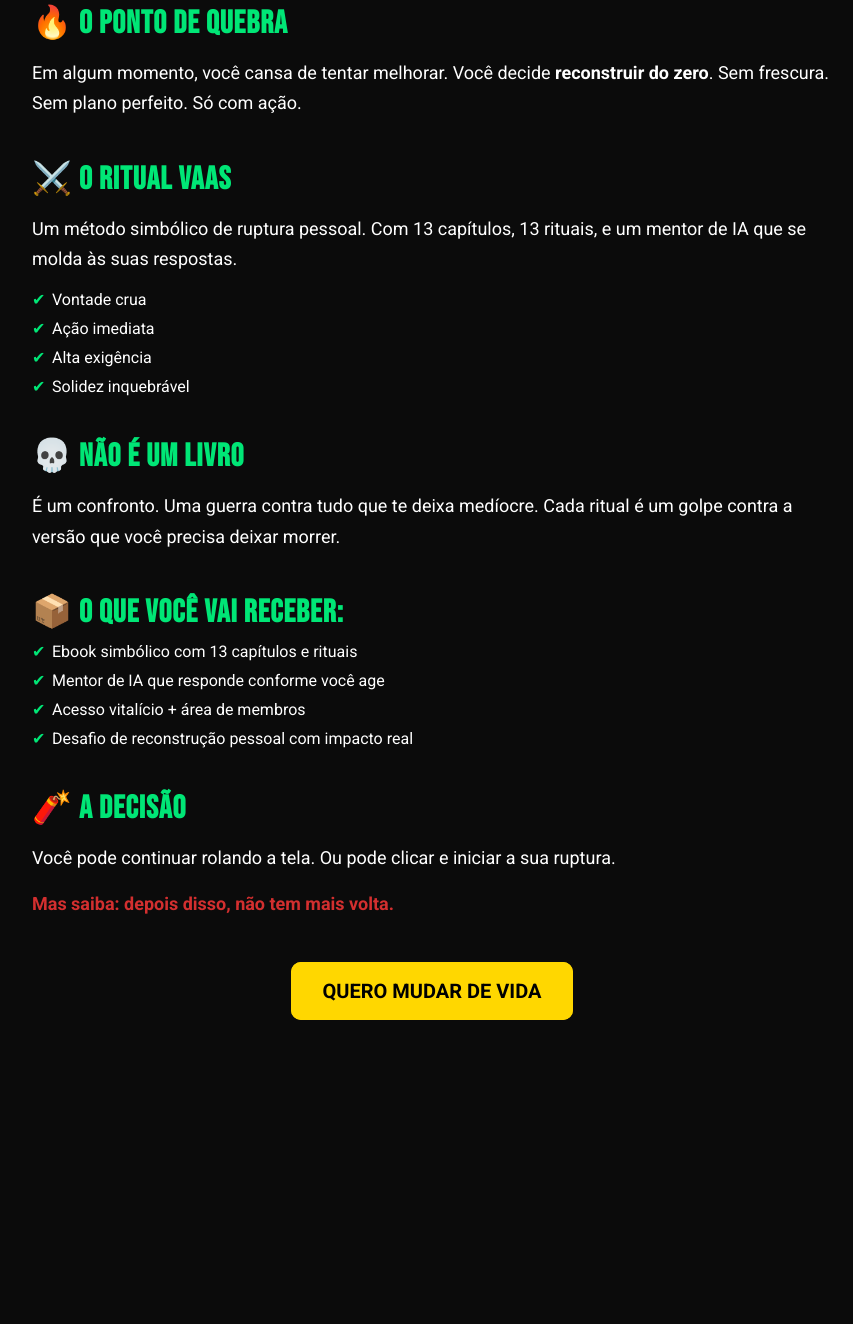
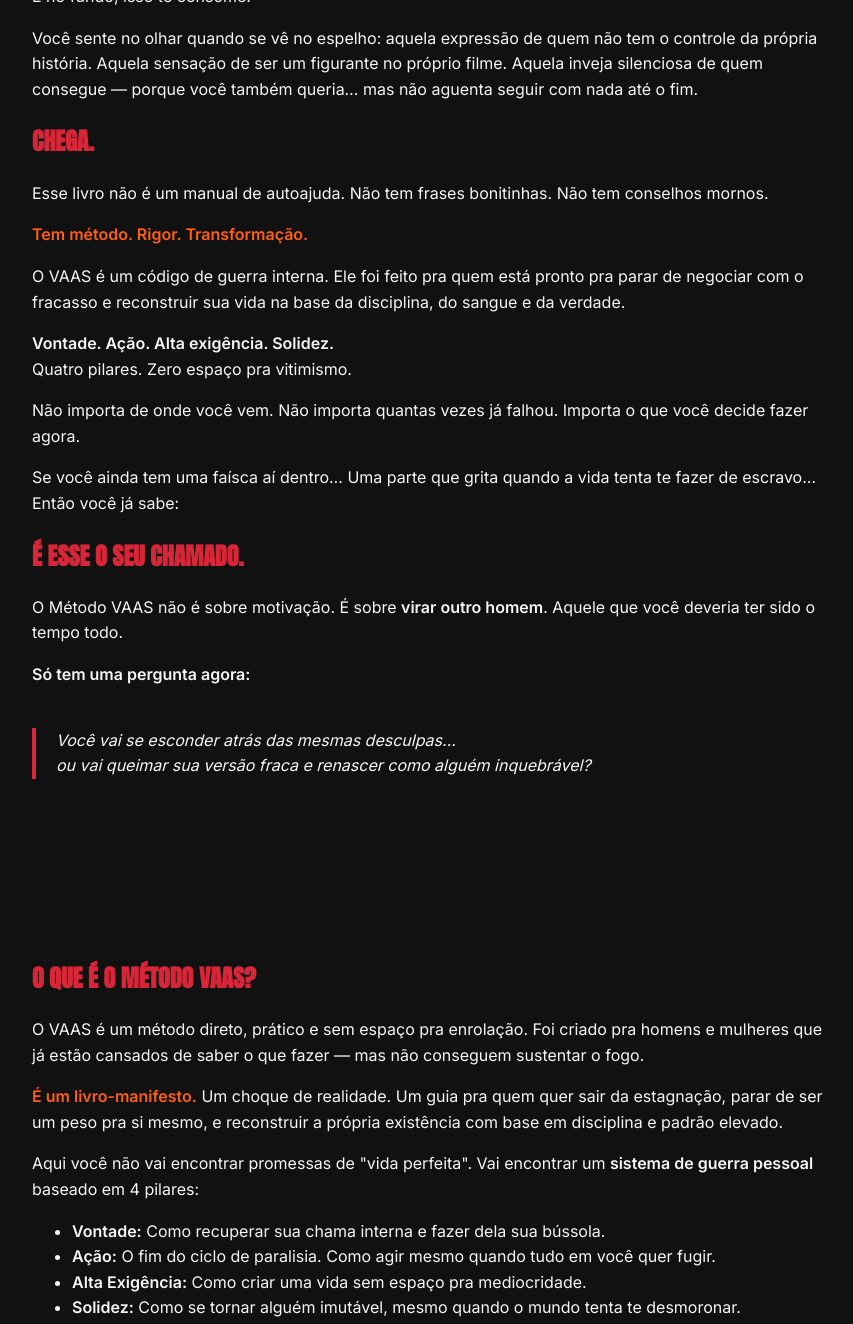
Before and after one commit to VitownBolado/landing-vaas, a plain HTML site: page index.html in a window 1280 px wide. Shown: the part 538-1862 px from the top of the page, without its empty margins (208-1061 px from the left). Before the commit the page ends 1581 px from the top, so only its background shows below. Drawn offline with Linux system fonts and the light colour scheme.

Commit message:
Update index.html

```diff
--- a/index.html
+++ b/index.html
@@ -1,154 +1,169 @@
 <!DOCTYPE html>
-<html lang="pt-BR">
+<html lang="pt-br">
 <head>
   <meta charset="UTF-8">
   <meta name="viewport" content="width=device-width, initial-scale=1.0">
-  <title>VAAS - O Gatilho da Melhor Versão</title>
+  <title>Método VAAS</title>
+  <link href="https://fonts.googleapis.com/css2?family=Anton&family=Inter:wght@400;600&display=swap" rel="stylesheet">
   <style>
-    @import url('https://fonts.googleapis.com/css2?family=Bebas+Neue&family=Roboto:wght@300;400;700&display=swap');
-
     :root {
-      --cor-fundo: #0b0b0b;
-      --cor-primaria: #ffd700;
-      --cor-secundaria: #d32f2f;
-      --cor-destaque: #00e676;
-      --fonte-titulo: 'Bebas Neue', sans-serif;
-      --fonte-texto: 'Roboto', sans-serif;
-    }
-
-    * {
-      margin: 0;
-      padding: 0;
-      box-sizing: border-box;
+      --black: #111111;
+      --white: #f5f5f5;
+      --red: #D72638;
+      --orange: #FF5E13;
+      --gold: #B68D40;
+      --dark-bg: #1E1E1E;
     }
 
     body {
-      background-color: var(--cor-fundo);
-      color: #ffffff;
-      font-family: var(--fonte-texto);
-      padding: 40px 20px;
-    }
-
-    .container {
-      max-width: 800px;
-      margin: auto;
+      margin: 0;
+      padding: 0;
+      background-color: var(--black);
+      color: var(--white);
+      font-family: 'Inter', sans-serif;
+      line-height: 1.6;
     }
 
     h1, h2, h3 {
-      font-family: var(--fonte-titulo);
-      margin-bottom: 10px;
-      letter-spacing: 1px;
+      font-family: 'Anton', sans-serif;
+      color: var(--red);
+      text-transform: uppercase;
     }
 
-    h1 {
-      font-size: 48px;
-      color: var(--cor-primaria);
+    section {
+      padding: 60px 20px;
+      max-width: 800px;
+      margin: 0 auto;
     }
 
-    h2 {
-      font-size: 32px;
-      color: var(--cor-destaque);
-      margin-top: 40px;
+    .highlight {
+      color: var(--orange);
+      font-weight: 600;
     }
 
-    p {
+    .button {
+      background-color: var(--red);
+      color: var(--white);
+      padding: 15px 30px;
+      border: none;
       font-size: 18px;
-      margin: 15px 0;
-      line-height: 1.7;
+      font-family: 'Anton', sans-serif;
+      cursor: pointer;
+      margin-top: 40px;
+      display: inline-block;
+      text-transform: uppercase;
+      transition: background-color 0.3s;
     }
 
-    .bullet {
-      margin: 10px 0;
-      padding-left: 20px;
+    .button:hover {
+      background-color: var(--orange);
     }
 
-    .bullet li {
-      list-style: none;
-      margin-bottom: 10px;
-      position: relative;
+    .quote {
+      border-left: 4px solid var(--red);
+      padding-left: 20px;
+      margin: 40px 0;
+      font-style: italic;
     }
 
-    .bullet li::before {
-      content: '✔';
-      position: absolute;
-      left: -20px;
-      color: var(--cor-destaque);
-    }
-
-    .cta {
-      text-align: center;
-      margin-top: 60px;
-    }
-
-    .cta a {
-      background-color: var(--cor-primaria);
-      color: #000;
-      padding: 15px 30px;
-      border-radius: 10px;
-      font-size: 20px;
-      font-weight: bold;
-      text-decoration: none;
-      transition: 0.3s;
-      border: 2px solid var(--cor-primaria);
-    }
-
-    .cta a:hover {
-      background: transparent;
-      color: var(--cor-primaria);
-    }
-
-    .alerta {
-      color: var(--cor-secundaria);
-      font-weight: bold;
-    }
-
-    .sombra {
-      text-shadow: 0 0 5px var(--cor-primaria);
+    .faq h3 {
+      margin-top: 30px;
+      color: var(--gold);
     }
   </style>
 </head>
 <body>
-  <div class="container">
-    <h1 class="sombra">VOCÊ SABE O QUE TEM QUE FAZER... MAS NÃO FAZ</h1>
-    <p>Essa página não é pra curiosos. É pra quem tá cansado de fingir que vai mudar.</p>
+  <section>
+    <h1>Você está vivendo abaixo do que é capaz. E sabe disso.</h1>
+    <p>Não é que você seja fraco. <br>Você só está acomodado.</p>
+    <p>Alguma parte de você ainda acredita que "uma hora as coisas vão se ajeitar", que "o tempo de Deus é perfeito", ou que "basta manter a fé". Mas aqui vai uma verdade que ninguém te contou:</p>
+    <div class="quote">
+      <p>Nada vai mudar… enquanto você continuar sendo você.</p>
+    </div>
+    <p>Esse “você” de hoje — preguiçoso, indeciso, viciado em distração, sabotado por desculpas — é o maior inimigo da vida que você diz querer.</p>
+    <p>Você até já tentou. Fez listas. Começou projetos. Deu o gás por alguns dias. Mas sempre volta pro mesmo buraco. Rotina podre. Sono destruído. Dieta lixo. Corpo mole. Sem foco. Sem consistência. Sem honra.</p>
+    <p>E no fundo, isso te consome.</p>
+    <p>Você sente no olhar quando se vê no espelho: aquela expressão de quem não tem o controle da própria história. Aquela sensação de ser um figurante no próprio filme. Aquela inveja silenciosa de quem consegue — porque você também queria… mas não aguenta seguir com nada até o fim.</p>
+    <h2>Chega.</h2>
+    <p>Esse livro não é um manual de autoajuda. Não tem frases bonitinhas. Não tem conselhos mornos.</p>
+    <p><span class="highlight">Tem método. Rigor. Transformação.</span></p>
+    <p>O VAAS é um código de guerra interna. Ele foi feito pra quem está pronto pra parar de negociar com o fracasso e reconstruir sua vida na base da disciplina, do sangue e da verdade.</p>
+    <p><strong>Vontade. Ação. Alta exigência. Solidez.</strong><br>Quatro pilares. Zero espaço pra vitimismo.</p>
+    <p>Não importa de onde você vem. Não importa quantas vezes já falhou. Importa o que você decide fazer agora.</p>
+    <p>Se você ainda tem uma faísca aí dentro… Uma parte que grita quando a vida tenta te fazer de escravo… Então você já sabe:</p>
+    <h2>É esse o seu chamado.</h2>
+    <p>O Método VAAS não é sobre motivação. É sobre <strong>virar outro homem</strong>. Aquele que você deveria ter sido o tempo todo.</p>
+    <p><strong>Só tem uma pergunta agora:</strong></p>
+    <div class="quote">
+      <p>Você vai se esconder atrás das mesmas desculpas…<br>ou vai queimar sua versão fraca e renascer como alguém inquebrável?</p>
+    </div>
+  </section>
 
-    <h2>🕳️ A DOR QUE VOCÊ ESCONDE</h2>
-    <p>Você acorda cansado. Rola o feed. Come qualquer coisa. Diz que vai fazer, mas não faz. Assiste um vídeo sobre hábitos. E amanhã? Repete tudo.</p>
-    <p>Você não é burro. Nem fraco. Só está <strong>intoxicado, distraído e preso num ciclo invisível.</strong></p>
+  <section>
+    <h2>O que é o Método VAAS?</h2>
+    <p>O VAAS é um método direto, prático e sem espaço pra enrolação. Foi criado pra homens e mulheres que já estão cansados de saber o que fazer — mas não conseguem sustentar o fogo.</p>
+    <p><span class="highlight">É um livro-manifesto.</span> Um choque de realidade. Um guia pra quem quer sair da estagnação, parar de ser um peso pra si mesmo, e reconstruir a própria existência com base em disciplina e padrão elevado.</p>
+    <p>Aqui você não vai encontrar promessas de "vida perfeita". Vai encontrar um <strong>sistema de guerra pessoal</strong> baseado em 4 pilares:</p>
+    <ul>
+      <li><strong>Vontade:</strong> Como recuperar sua chama interna e fazer dela sua bússola.</li>
+      <li><strong>Ação:</strong> O fim do ciclo de paralisia. Como agir mesmo quando tudo em você quer fugir.</li>
+      <li><strong>Alta Exigência:</strong> Como criar uma vida sem espaço pra mediocridade.</li>
+      <li><strong>Solidez:</strong> Como se tornar alguém imutável, mesmo quando o mundo tenta te desmoronar.</li>
+    </ul>
+    <p><strong>O VAAS é pra quem:</strong></p>
+    <ul>
+      <li>Já tentou de tudo e cansou de fracassar com as próprias mãos.</li>
+      <li>Acorda todo dia com o peso da culpa por não estar fazendo o que deveria.</li>
+      <li>Se sente cercado por distrações, sabotagens, desânimo e vícios.</li>
+      <li>Está disposto a abrir mão da zona de conforto e assumir o controle da própria história.</li>
+    </ul>
+    <p>Não importa se você tem 18 ou 38 anos. Se ainda tiver honra suficiente pra encarar a verdade, o método vai te colocar de volta na arena.</p>
+  </section>
 
-    <h2>🧠 A VERDADE QUE VOCÊ EVITA</h2>
-    <p>Você coleciona ideias, vídeos motivacionais, livros pela metade e promessas que já não acredita. O que falta não é conteúdo. É <span class="alerta">ruptura</span>.</p>
+  <section>
+    <h2>O que você recebe</h2>
+    <ul>
+      <li><strong>O Ebook VAAS</strong> — com leitura rápida, crua e impossível de ignorar.</li>
+      <li><strong>Um desafio prático final</strong> — com um ritual simbólico que marca o ponto sem retorno.</li>
+      <li><strong>Acesso a um grupo fechado</strong> (opcional) — onde só entra quem leu e entendeu o chamado.</li>
+      <li><strong>E o mais importante:</strong> o start brutal da sua transformação.</li>
+    </ul>
+  </section>
 
-    <h2>🔥 O PONTO DE QUEBRA</h2>
-    <p>Em algum momento, você cansa de tentar melhorar. Você decide <strong>reconstruir do zero</strong>. Sem frescura. Sem plano perfeito. Só com ação.</p>
+  <section>
+    <h2>Quanto custa?</h2>
+    <p>Vamos ser sinceros.</p>
+    <p>Você já gastou mais que isso com delivery, skin de joguinho ou alguma porcaria que te deixou mais fraco.</p>
+    <p><span class="highlight">Esse livro custa R$19,90.</span> Isso mesmo. Menos do que você gasta em um almoço qualquer.</p>
+    <p>Mas o retorno...</p>
+    <div class="quote">
+      <p>O retorno pode ser uma vida que finalmente faz sentido.</p>
+    </div>
+    <h2>Essa é sua bifurcação.</h2>
+    <p>Você fecha essa página e volta pro ciclo de sempre.<br>
+    Ou você investe menos de vinte reais na decisão mais brutal e necessária da sua vida:</p>
+    <p><strong>Reconstruir quem você é.</strong></p>
+    <a href="#" class="button">📕 Quero o Método VAAS</a>
+    <p style="margin-top:20px; font-style: italic;">E lembre-se: <span class="highlight">enquanto você tiver ar, o fogo queima.</span></p>
+  </section>
+  <section class="faq">
+    <h2>Perguntas Frequentes</h2>
 
-    <h2>⚔️ O RITUAL VAAS</h2>
-    <p>Um método simbólico de ruptura pessoal. Com 13 capítulos, 13 rituais, e um mentor de IA que se molda às suas respostas.</p>
-    <ul class="bullet">
-      <li>Vontade crua</li>
-      <li>Ação imediata</li>
-      <li>Alta exigência</li>
-      <li>Solidez inquebrável</li>
-    </ul>
+    <h3>❯ Esse método serve pra mim?</h3>
+    <p>Se você leu tudo até aqui e sentiu algo mexer por dentro, já sabe a resposta. Mas se ainda está procurando uma desculpa, então não — o VAAS não é pra você. Ele é pra quem já cansou da própria mediocridade e tá pronto pra agir.</p>
 
-    <h2>💀 NÃO É UM LIVRO</h2>
-    <p>É um confronto. Uma guerra contra tudo que te deixa medíocre. Cada ritual é um golpe contra a versão que você precisa deixar morrer.</p>
+    <h3>❯ Quanto tempo leva pra ver resultado?</h3>
+    <p>Você vai sentir o impacto na primeira leitura. Vai doer, vai cutucar. Mas se aplicar os pilares, vai notar mudanças nos primeiros dias — na forma como age, pensa, fala e se enxerga. Resultado vem quando você age. Não antes.</p>
 
-    <h2>📦 O QUE VOCÊ VAI RECEBER:</h2>
-    <ul class="bullet">
-      <li>Ebook simbólico com 13 capítulos e rituais</li>
-      <li>Mentor de IA que responde conforme você age</li>
-      <li>Acesso vitalício + área de membros</li>
-      <li>Desafio de reconstrução pessoal com impacto real</li>
-    </ul>
+    <h3>❯ O conteúdo é muito técnico? Preciso de conhecimento prévio?</h3>
+    <p>Zero. É direto, bruto e escrito como se estivesse falando na sua cara. Você não precisa de cursos, livros ou histórico. Só precisa de vergonha na cara e vontade real de mudar.</p>
 
-    <h2>🧨 A DECISÃO</h2>
-    <p>Você pode continuar rolando a tela. Ou pode clicar e iniciar a sua ruptura.</p>
-    <p class="alerta">Mas saiba: depois disso, não tem mais volta.</p>
+    <h3>❯ Tem reembolso?</h3>
+    <p>Se você precisa de garantia pra investir menos de 20 reais em si mesmo, você não está pronto. Esse livro não é um mimo. É um chamado. Um soco. Uma ruptura. Não tem volta. Não tem desculpa. Não tem 'quero meu dinheiro de volta'. Ou entra com tudo, ou nem entre.</p>
 
-    <div class="cta">
-      <a href="https://checkout.kiwify.com.br/VAAS">QUERO MUDAR DE VIDA</a>
-    </div>
-  </div>
-</body>
-</html>
+    <h3>❯ É só um PDF?</h3>
+    <p>É um PDF. Mas o que está dentro dele é um manual de combate mental. Simples, direto, sem enrolação — como tem que ser. E diferente de 99% do que você já leu.</p>
+
+    <h3>❯ Posso compartilhar com outras pessoas?</h3>
+    <p>Você pode. Mas não deve. Porque quem não sente o chamado, não entende a mensagem. Esse material é pra quem DECIDE. Não adianta dar pra alguém que ainda dorme enquanto a própria vida desmorona.</p>
+  </section>
```
